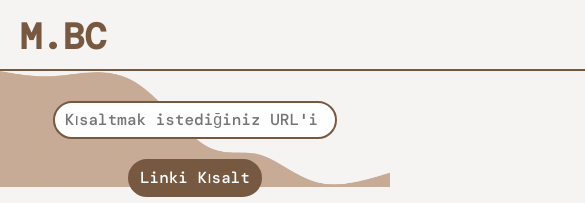
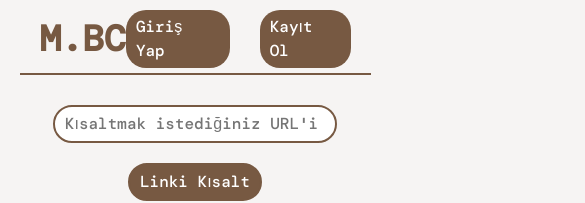
Before and after one commit to MuhammedBaki99/LongShortUrl, a Next.js app: page / in a window 390 px wide. Shown: the top 203 px of the page, 585 px wide, since content can reach past the window. Built offline with nearby package versions, Linux system fonts and the light colour scheme; no server answers; the database is empty.

Commit message:
headers a responsive eklendi

```diff
--- a/components/Header/header.css
+++ b/components/Header/header.css
@@ -3,10 +3,12 @@
 *::after {
   box-sizing: border-box;
 }
-::selection{
+
+::selection {
   background: #775942;
   color: white;
 }
+
 * {
   margin: 0;
   padding: 0;
@@ -19,6 +21,8 @@
   background-image: url("/image/bg.png");
   background-size: 100%;
   background-repeat: no-repeat;
+  background-position: bottom;
+  padding-bottom: 24px;
 }
 
 img,
@@ -128,3 +132,42 @@
     box-shadow: 0 0 10px #775942;
   }
 }
+
+@media (width <=1440px) {
+
+  .headerCont {
+    width: 90%;
+
+    >a {
+      font-size: 36px;
+    }
+
+    .sign {
+      span {
+        width: 150px;
+      }
+    }
+  }
+
+
+}
+
+@media (width <=768px) {
+
+  body {
+    background-size: 100% 100%;
+  }
+
+}
+
+@media (width <=375px) {
+  .headerCont {
+    display: flex;
+    flex-direction: column;
+
+    .sign{
+      flex-wrap: wrap;
+      justify-content: center;
+    }
+  }
+}
```
